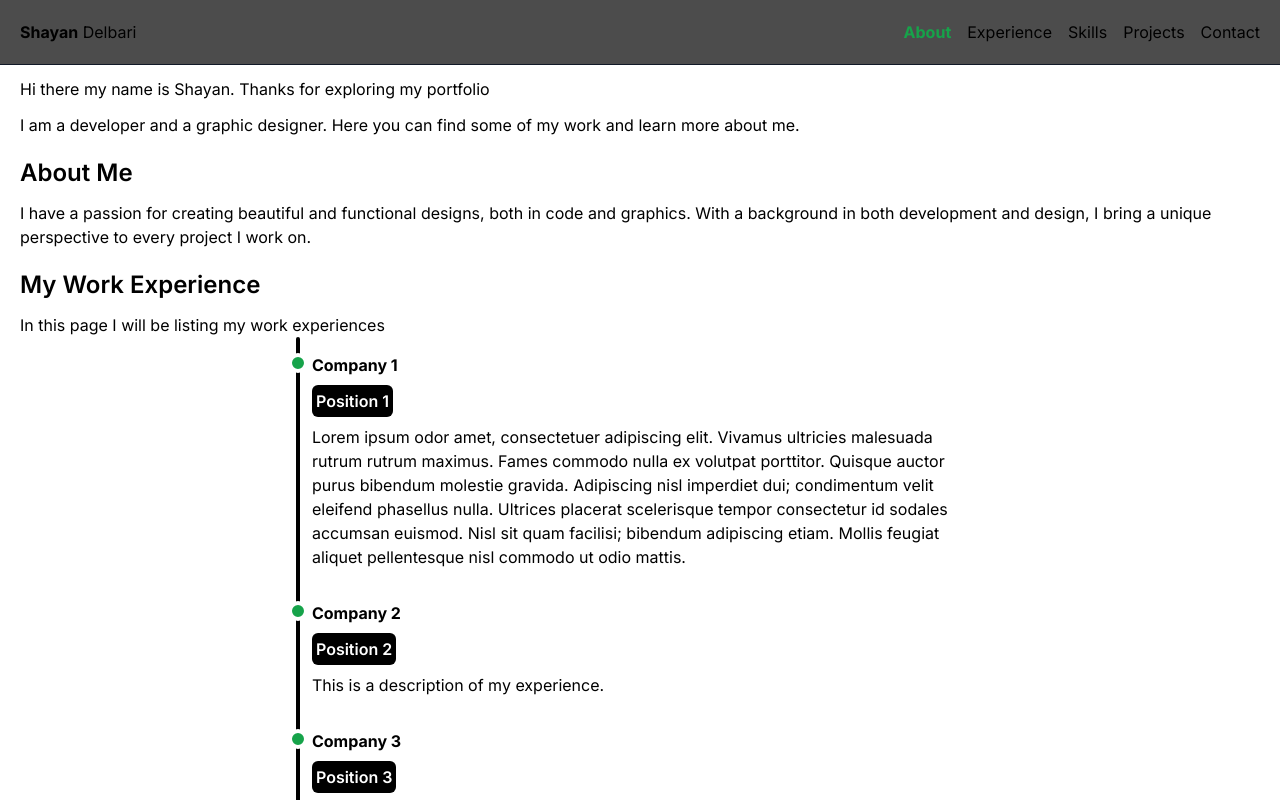
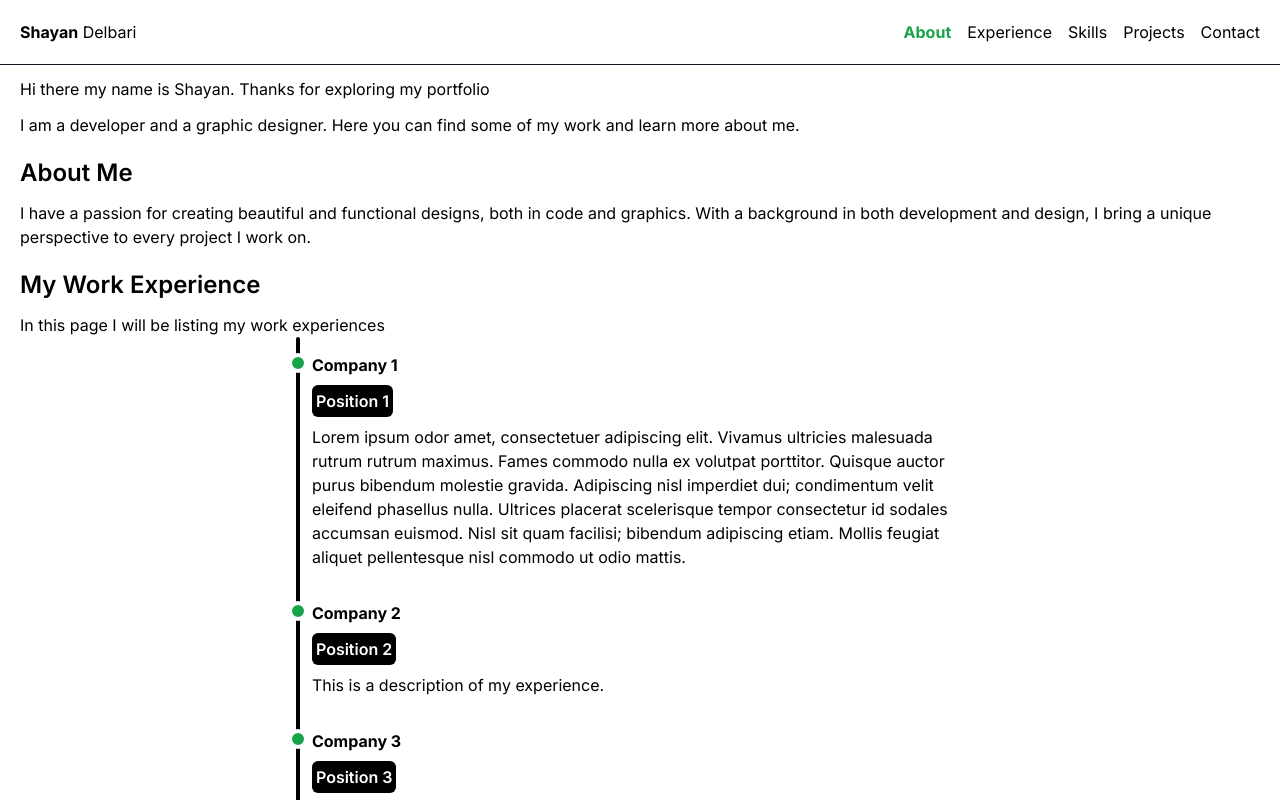
Before and after one commit to shayandelbari/my-portfolio, a SvelteKit app: page / in a window 1280 px wide. Shown: the top 800 px of the page. Built offline with nearby package versions, Linux system fonts and the light colour scheme.

Commit message:
minor update

```diff
--- a/src/routes/Menu.svelte
+++ b/src/routes/Menu.svelte
@@ -32,7 +32,7 @@
 		const observerOptions = {
 			root: null, // Use the viewport as the root
 			rootMargin: `-${offset}px 0px 0px 0px`, // Account for the header height
-			threshold: 0.9 // Consider section active when 60% of it is in view
+			threshold: 0.9 // Consider section active when 90% of it is in view
 		};
 
 		const observer = new IntersectionObserver((entries) => {
@@ -65,7 +65,7 @@
 
 <div class="sticky top-0 z-40">
 	<nav
-		class="flex h-auto w-full flex-row justify-between border-b-[1px] border-b-gray-900 bg-black/70 p-5 backdrop-blur"
+		class="flex h-auto w-full flex-row justify-between border-b-[1px] border-b-gray-900 bg-white/70 p-5 backdrop-blur dark:bg-black/70"
 	>
 		<ul class="flex">
 			<li>
```
